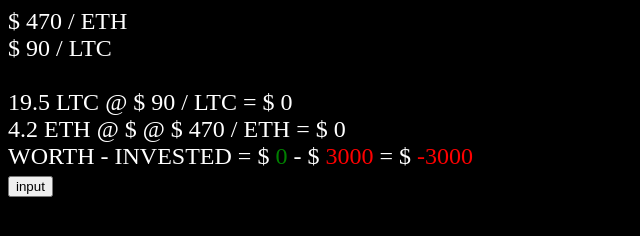
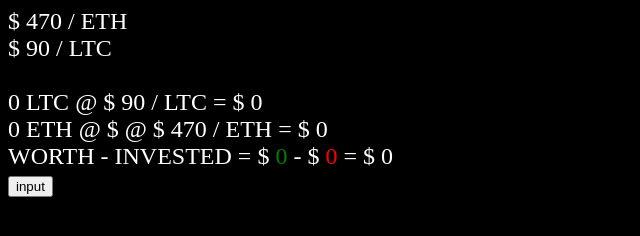
Before and after one commit to aditya1118sehgal/CryptoTicker, a website: page web/index.html in a window 1280 px wide. Shown: the whole page, without its empty margins (0-640 px from the left). Drawn offline with nearby package versions, Linux system fonts and the light colour scheme; no server answers.

Commit message:
prod err handle

```diff
--- a/web/index.html
+++ b/web/index.html
@@ -64,17 +64,17 @@
       //CONFIG
 
       //DEV
-      $scope.LTC = 19.5;
-      $scope.ETH = 4.2;
-      $scope.INV = 3000;
-      var URI_SOCKET = URI_DEV;
+      //$scope.LTC = 19.5;
+      //$scope.ETH = 4.2;
+      //$scope.INV = 3000;
+      //var URI_SOCKET = URI_DEV;
       //end DEV
 
       //PROD
-      //$scope.LTC = 0;
-      //$scope.ETH = 0;
-      //$scope.INV = 0;
-      //var URI_SOCKET = URI_PROD;
+      $scope.LTC = 0;
+      $scope.ETH = 0;
+      $scope.INV = 0;
+      var URI_SOCKET = URI_PROD;
       //end PROD
 
       $scope.LTC_PRICE = 90;
```
